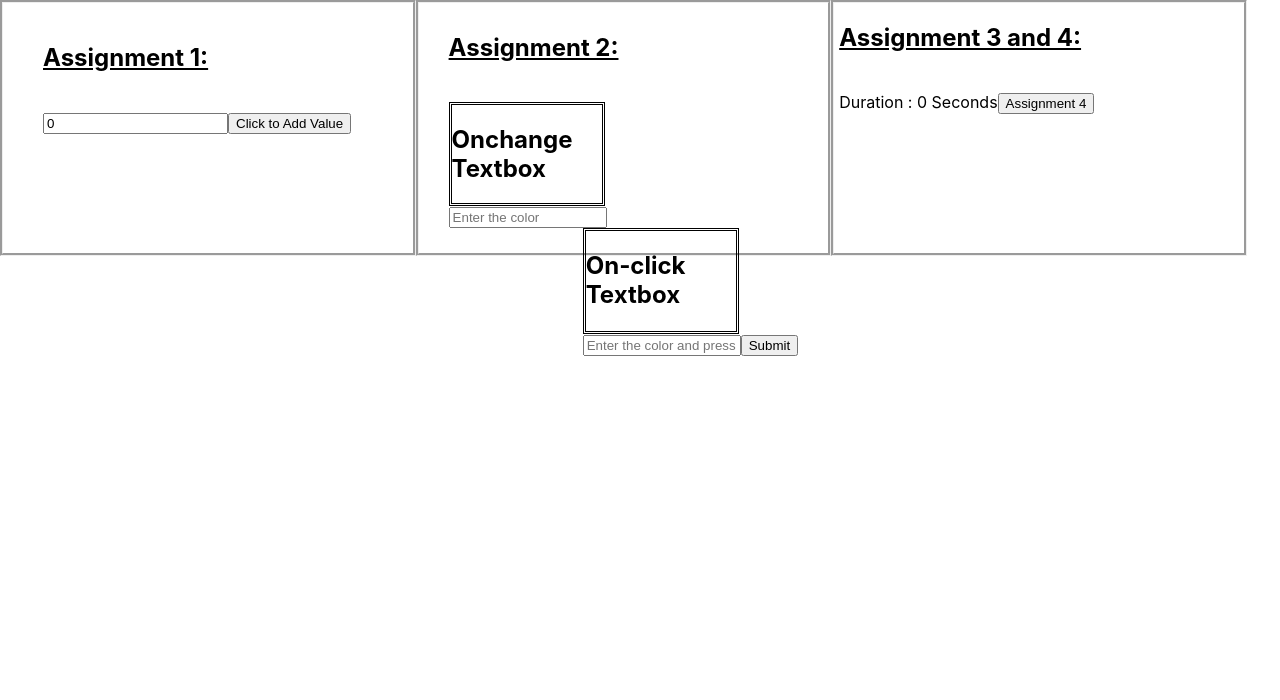
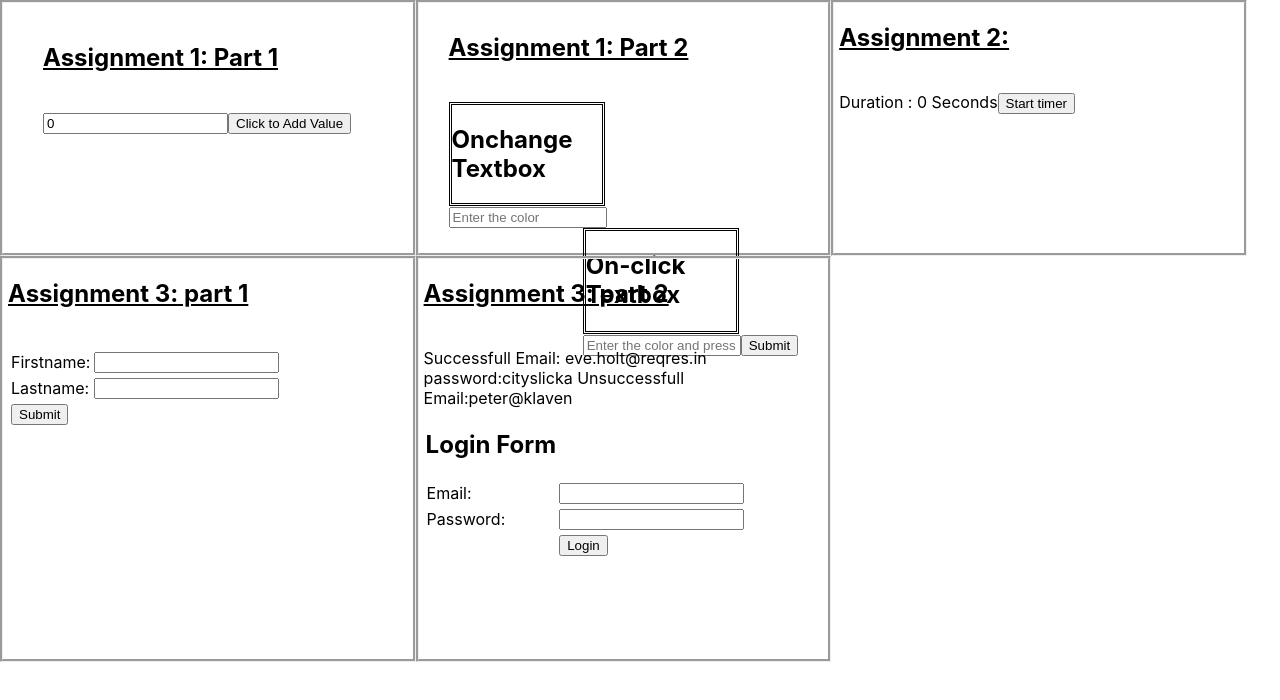
Before and after one commit to AnandSukumaranBlbi/testproject, a React (Create React App) app: page / in a window 1280 px wide. Shown: the top 700 px of the page. Built offline with nearby package versions, Linux system fonts and the light colour scheme.

Commit message:
assignment 3 - part1 and 2

```diff
--- a/src/App.js
+++ b/src/App.js
@@ -4,6 +4,8 @@
 import Heading from "./Components/headingAssignment";
 import Timer from "./Components/Timer";
 import "./App.css";
+import Apicall from "./Components/apiCall";
+import Splice from "./Components/splice";
 
 export default class testclass extends React.Component {
   constructor(props) {
@@ -14,13 +16,13 @@
       startDate: "",
       endDate: "",
       diff: 0,
-      buttonVal: "",
+      buttonVal: "Start timer",
     };
   }
 
   showtimer = (e) => {
     {
-      this.state.show === false
+      this.state.show === true
         ? this.setState({
             buttonVal: "Start Timer",
           })
@@ -32,7 +34,6 @@
     this.setState({
       show: !this.state.show,
     });
-    console.log(this.state.show);
   };
   startTimer = (e) => {
     if (this.state.show === false) {
@@ -42,37 +43,24 @@
         },
         function () {
           this.setState({
-            endDate: new Date(),
-          });
-          this.setState({
             diff: (this.state.endDate - this.state.startDate) / 1000,
           });
-          console.log(this.state.endDate);
         }
       );
     } else {
       this.setState({ diff: 0 });
-      this.setState(
-        {
-          startDate: new Date(),
-        },
-        function () {
-          this.setState({
-            startDate: new Date(),
-          });
-          console.log(this.state.startDate);
-        }
-      );
+      this.setState({
+        startDate: new Date(),
+      });
     }
   };
 
   render() {
-    console.log(this.state.show);
     return (
       <div>
         <div class="mainDivs" style={{ float: "left" }}>
           <div style={{ margin: 40 }}>
-            <Heading val="Assignment 1:" />
+            <Heading val="Assignment 1: Part 1" />
 
             <Test />
           </div>
@@ -80,16 +68,28 @@
 
         <div class="mainDivs" style={{ float: "left" }}>
           <div style={{ margin: 30 }}>
-            <Heading val="Assignment 2:" />
+            <Heading val="Assignment 1: Part 2" />
             <Styling />
           </div>
         </div>
         <div class="mainDivs" style={{ float: "left" }}>
           <div style={{ margin: 5 }}>
-            <Heading val="Assignment 3 and 4:" />
+            <Heading val="Assignment 2:" />
             Duration : {this.state.diff} Seconds
-            <button onClick={this.showtimer}>Assignment 4</button>
+            <button onClick={this.showtimer}>{this.state.buttonVal}</button>
             {this.state.show === true && <Timer startTimer={this.startTimer} />}
+          </div>
+        </div>
+        <div class="mainDivs" style={{ height: 400, float: "left" }}>
+          <div style={{ margin: 5 }}>
+            <Heading val="Assignment 3: part 1" />
+            <Splice />
+          </div>
+        </div>
+        <div class="mainDivs" style={{ height: 400, float: "left" }}>
+          <div style={{ margin: 5 }}>
+            <Heading val="Assignment 3: part 2" />
+            <Apicall />
           </div>
         </div>
       </div>
--- /dev/null
+++ b/src/Components/apiCall.js
@@ -0,0 +1,71 @@
+import React from "react";
+
+export default class Apicall extends React.Component {
+  constructor(props) {
+    super(props);
+    this.state = { email: null, password: null, loginMessage: "" };
+  }
+
+  Submit = () => {
+    fetch("https://reqres.in/api/login", {
+      method: "POST",
+      headers: {
+        Accept: "application/json",
+        "Content-Type": "application/json",
+      },
+      body: JSON.stringify({
+        email: this.state.email,
+        password: this.state.password,
+      }),
+    })
+      .then((res) => res.json())
+      .then((resJson) => {
+        resJson.error
+          ? this.setState({ loginMessage: resJson.error })
+          : this.setState({
+              loginMessage: "Login Successful | TokenID: " + resJson.token,
+            });
+      });
+  };
+  emailChange = (e) => {
+    this.setState({ email: e.target.value });
+  };
+  passwordChange = (e) => {
+    this.setState({ password: e.target.value });
+  };
+
+  render() {
+    return (
+      <div>
+        Successfull Email: eve.holt@reqres.in password:cityslicka Unsuccessfull
+        Email:peter@klaven
+        <table>
+          <thead>
+            <b>
+              <h2>Login Form </h2>
+            </b>
+          </thead>
+          <tr>
+            <td>Email:</td>
+            <td>
+              <input onChange={this.emailChange}></input>
+            </td>
+          </tr>
+          <tr>
+            <td>Password:</td>
+            <td>
+              <input onChange={this.passwordChange}></input>
+            </td>
+          </tr>
+          <tr>
+            <td></td>
+            <td>
+              <button onClick={this.Submit}>Login</button>
+            </td>
+          </tr>
+        </table>
+        <h4>{this.state.loginMessage}</h4>
+      </div>
+    );
+  }
+}
--- /dev/null
+++ b/src/Components/splice.js
@@ -0,0 +1,79 @@
+import React from "react";
+
+export default class Splice extends React.Component {
+  constructor(props) {
+    super(props);
+
+    this.state = {
+      names: [],
+      firstname: "",
+      lastname: "",
+    };
+  }
+
+  txtFirstNameChange = (e) => {
+    this.setState({
+      firstname: e.target.value,
+    });
+  };
+  txtLastNameChange = (e) => {
+    this.setState({
+      lastname: e.target.value,
+    });
+  };
+  pushData = () => {
+    var u = this.state.names;
+    u.push({
+      firstname: this.state.firstname,
+      lastname: this.state.lastname,
+    });
+    this.setState({
+      names: u,
+    });
+  };
+
+  showNames = (name, index) => {
+    return (
+      <div>
+        <b>Index:</b> {index}&nbsp; <b>Firstname:</b> {name.firstname}&nbsp;
+        <b>lastname:</b> {name.lastname}&nbsp;
+        <button onClick={this.splice} value={index}>
+          X
+        </button>
+      </div>
+    );
+  };
+  splice = (e) => {
+    var a = this.state.names;
+    a.splice(e.target.value, 1);
+    this.setState({ names: a });
+  };
+
+  render() {
+    return (
+      <div>
+        <table>
+          <tr>
+            <td>Firstname:</td>
+            <td>
+              <input onChange={this.txtFirstNameChange}></input>
+            </td>
+          </tr>
+          <tr>
+            <td>Lastname:</td>
+            <td>
+              <input onChange={this.txtLastNameChange}></input>
+            </td>
+          </tr>
+          <tr>
+            <td>
+              <button onClick={this.pushData}>Submit</button>
+            </td>
+          </tr>
+        </table>
+
+        {this.state.names.map(this.showNames)}
+      </div>
+    );
+  }
+}
```
